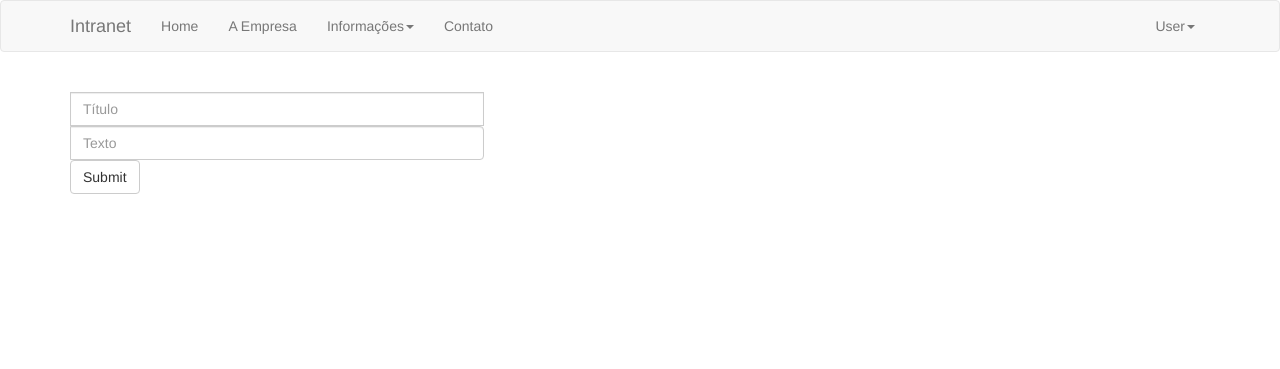
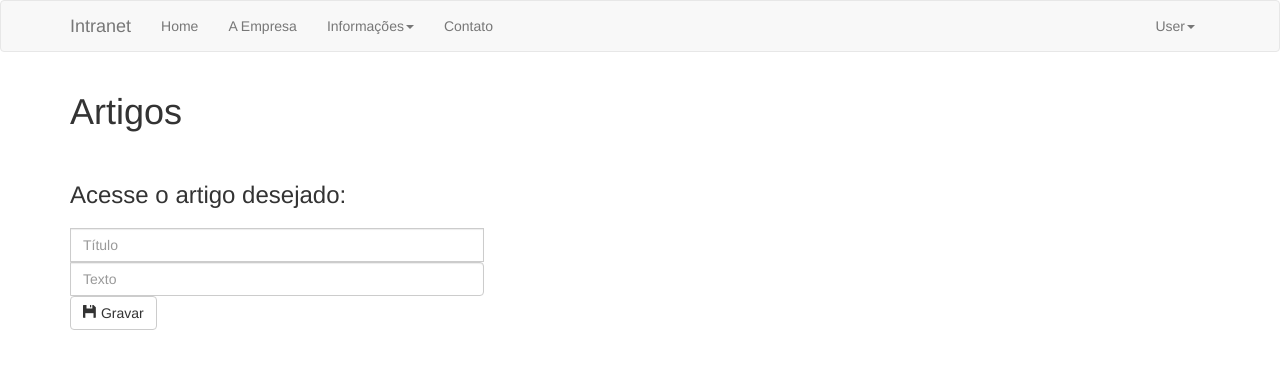
Before and after one commit to tiagozuege/flaskapp, a Flask app: page /artigos in a window 1280 px wide. Shown: the top 369 px of the page. Run offline with Flask 2, Linux system fonts and the light colour scheme; data that the repository does not hold is empty; some libraries are stand-ins or nearby versions.

Commit message:
Adicionado botões com glyphicons

```diff
--- a/templates/artigos.html
+++ b/templates/artigos.html
@@ -2,11 +2,20 @@
 
 {% block body %}
 
+<h1>Artigos</h1>
+<br>
+<h3>Acesse o artigo desejado:</h3>
+
     <ul class="list-group">
         {% for i in data %}
         <li class="list-group-item"><a href="/artigo/{{i.id}}">{{i.titulo}}</a></li>
-        <a class="btn btn-sm btn-default" href="/artigo/{{i.id}}/remove" role="button">Excluir</a>
-        <a class="btn btn-sm btn-default" href="/artigos?update={{i.id}}" role="button">Atualizar</a>
+        <a class="btn btn-sm btn-default" href="/artigo/{{i.id}}/remove" role="button">
+            <span class="glyphicon glyphicon-remove"></span> Excluir
+        </a>
+        <a class="btn btn-sm btn-default" href="/artigos?update={{i.id}}" role="button">
+            <span class="glyphicon glyphicon-pencil"></span> Atualizar
+        </a>
+
         <!-- <a class="btn btn-sm btn-default" href="/artigo/{{i.id}}/update" role="button">Atualizar</a> -->
         {% endfor %}
     </ul>
@@ -26,7 +35,9 @@
                 <input name="texto" type="text" class="form-control" placeholder="Texto" required>
             {% endif %}
         </div>
-        <button type="submit" class="btn btn-default">Submit</button>
+        <button type="submit" class="btn btn-default">
+                <span class="glyphicon glyphicon-floppy-disk"></span> Gravar
+        </button>
     </form>
 
 
```
